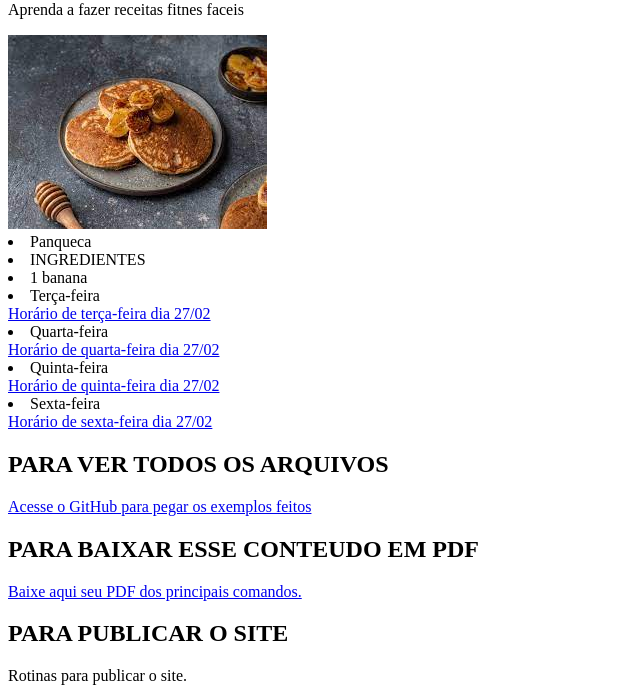
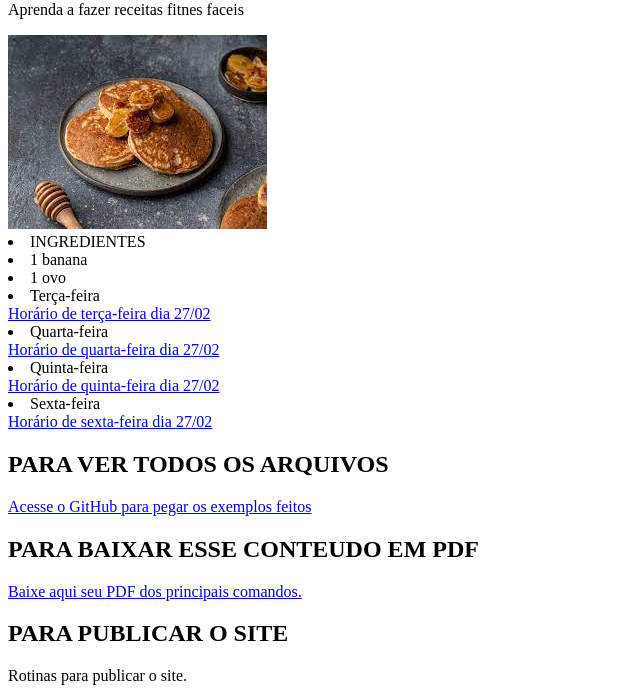
Before and after one commit to eloarodrigues22/eloasite2024, a plain HTML site: page index.html in a window 1280 px wide. Shown: the part 79-778 px from the top of the page, without its empty margins (0-640 px from the left). Drawn offline with Linux system fonts and the light colour scheme.

Commit message:
Update index.html

```diff
--- a/index.html
+++ b/index.html
@@ -13,11 +13,12 @@
 
 
     <img src="download.jpg" alt="panquecas">
-    <li>Panqueca</li>
+
 
 
         <li>INGREDIENTES</li>
         <li>1 banana</li>
+        <li>1 ovo</li>
 
         <li>Terça-feira</li>
         <a href="terca.html" target="_blank">Horário de terça-feira dia 27/02</a>
```
